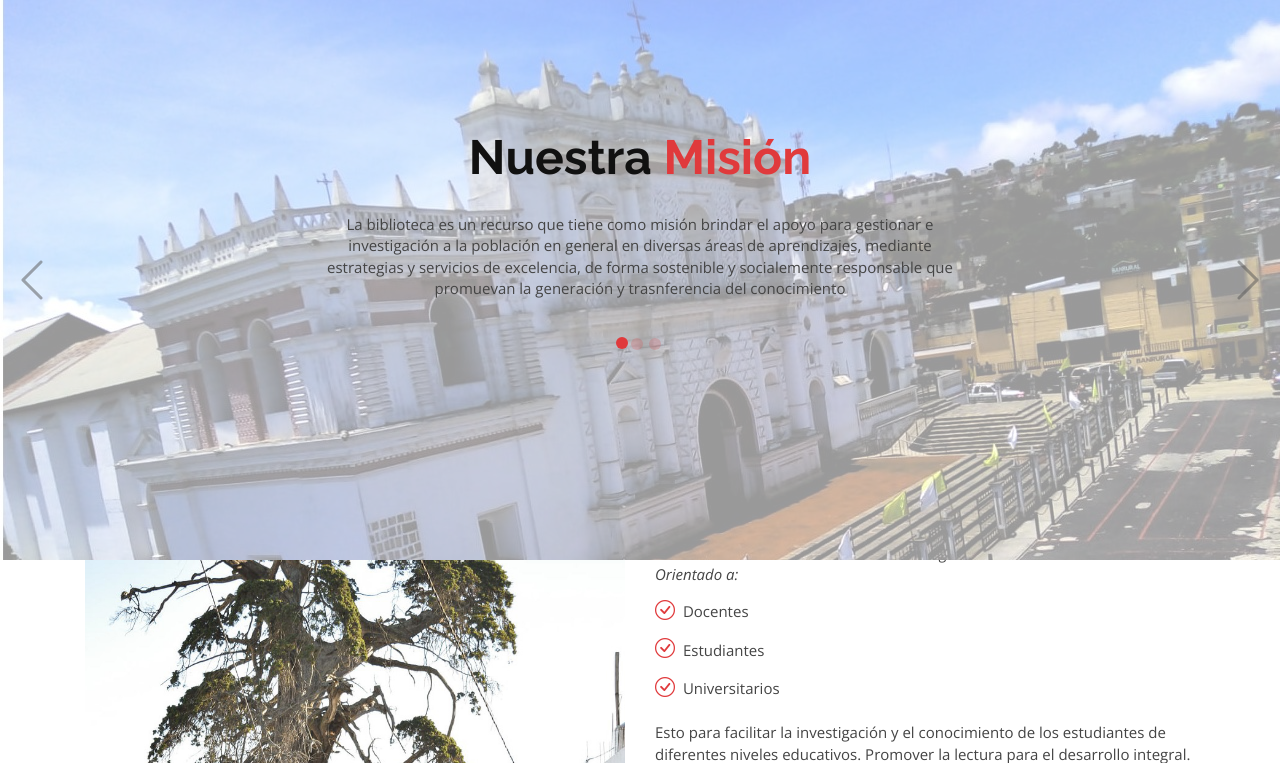
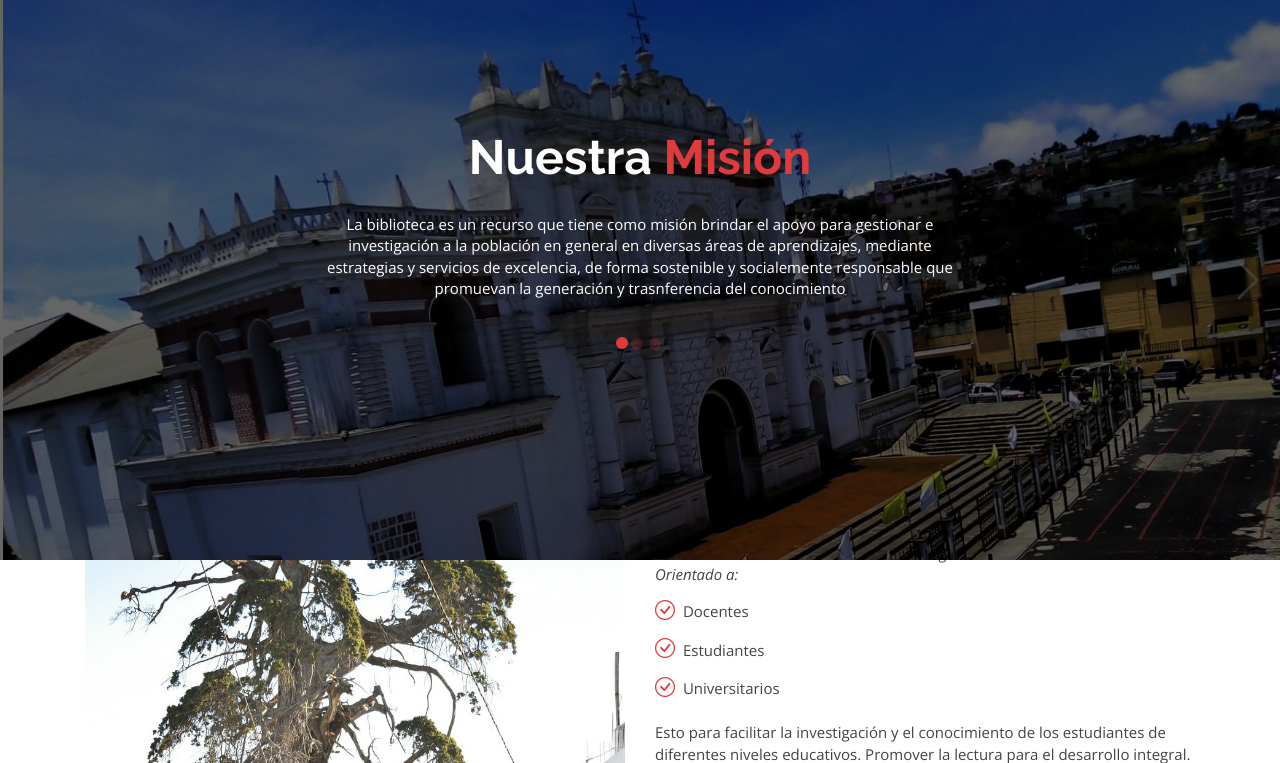
Before and after one commit to jmajpopinf/bibliotecapatzun, a Django app: page / in a window 1280 px wide. Shown: the part 110-873 px from the top of the page. Run offline with Django 3.2, Linux system fonts and the light colour scheme; parts of the project's set-up code (start-up, migrations or seed data) failed here and were passed over; some libraries are stand-ins or nearby versions.

Commit message:
color fondo

```diff
--- a/static/css/style.css
+++ b/static/css/style.css
@@ -384,7 +384,7 @@ h1, h2, h3, h4, h5, h6 {
 
 #hero .carousel-item::before {
   content: '';
-  background-color: rgba(255, 255, 255, 0.6);
+  background-color: rgba(0, 0, 0, 0.6);
   position: absolute;
   top: 0;
   right: 0;
@@ -409,7 +409,7 @@ h1, h2, h3, h4, h5, h6 {
 }
 
 #hero h2 {
-  color: #111111;
+  color: #fff;
   margin-bottom: 30px;
   font-size: 48px;
   font-weight: 700;
@@ -424,7 +424,8 @@ h1, h2, h3, h4, h5, h6 {
   -webkit-animation-delay: 0.4s;
   animation-delay: 0.4s;
   margin: 0 auto 30px auto;
-  color: arken(#111111, 15);
+  color: #fff;
+  font-size: 15px;
 }
 
 #hero .carousel-inner .carousel-item {
```
Also changed, not shown: 2 other files.
